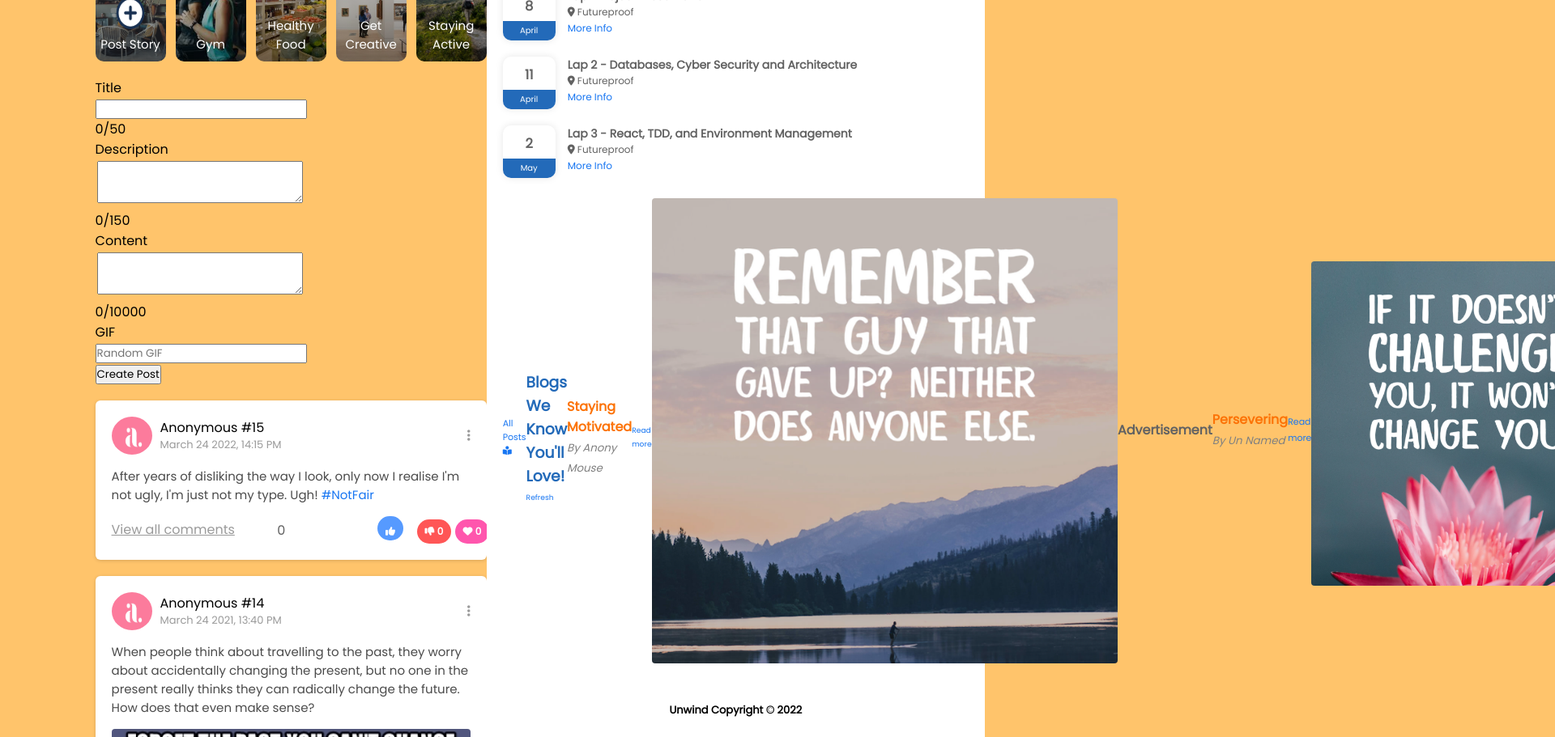
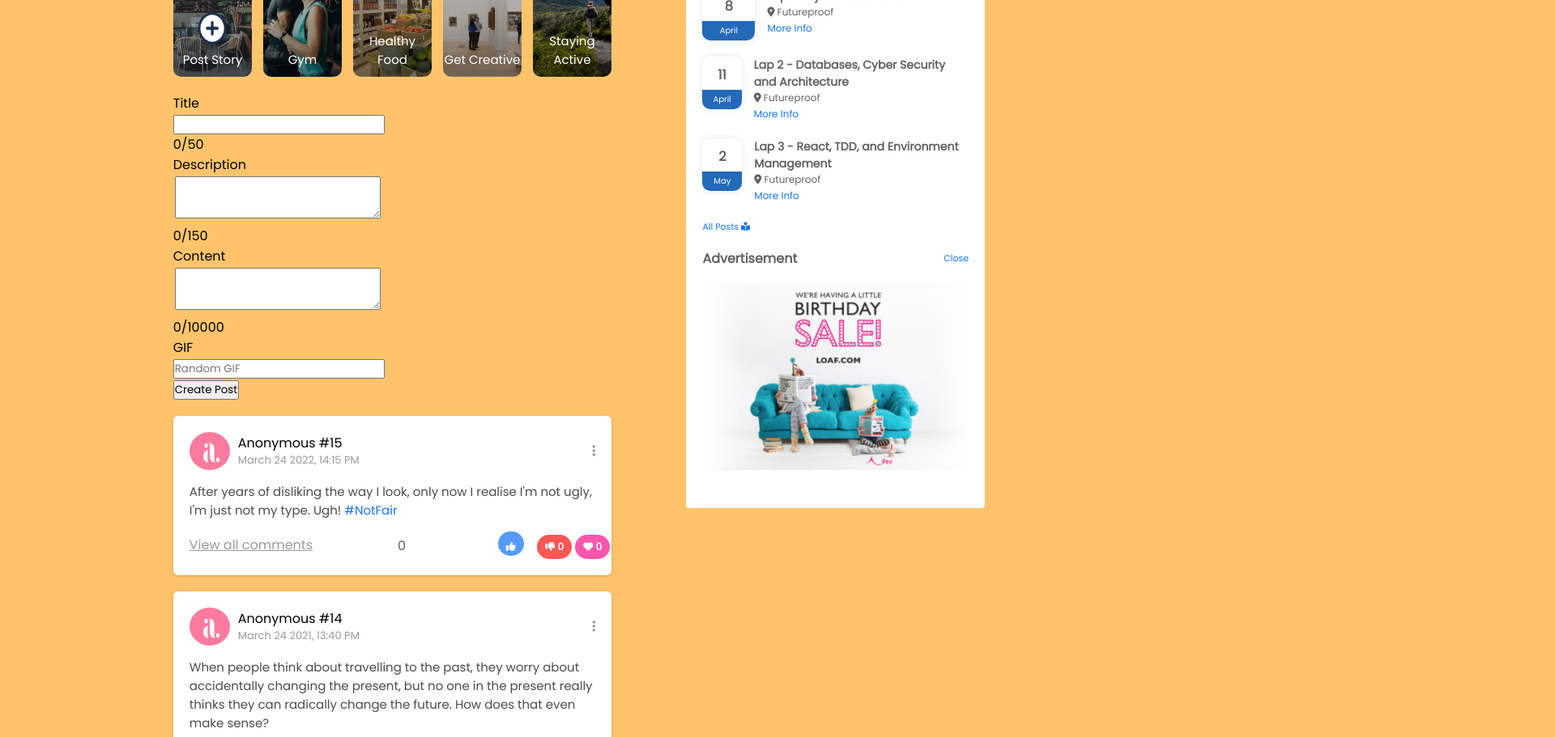
Before and after one commit to doreenkam/unwind-one, a plain HTML site: page client/index.html in a window 1280 px wide. Shown: the part 153-1064 px from the top of the page at 81% size, 1920 px wide, since content can reach past the window. Drawn offline with Linux system fonts and the light colour scheme; a web font is replaced by a local one.

Commit message:
update index.html

```diff
--- a/client/index.html
+++ b/client/index.html
@@ -351,42 +351,17 @@
                     </div>
                 </div>
             </div>
-
             <div class="sidebar-title">
                 <a href="./posts.html">All Posts <i class="fas fa-book-reader"></i></a>
-            <!-- BLOG POSTS -->
-            <div class="sidebar-title-blog">
-                <h3>Blogs We Know You'll Love!</h3>
-                <a href="#"><small>Refresh</small></a>
             </div>
-            <!-- first blog post -->
-            <div class="blogpost-title">
-                <h4>Staying Motivated</h4>
-                <small><em><span style=color:gray>By Anony Mouse</span></em></small>
-            </div>
-            <a href="#"><small>Read more</small></a>
-            <img src="images/smaller-quote10.png" class="blog-post-cover">
 
             <div class="sidebar-title">
                 <h4>Advertisement</h4>
-             <!-- second blog post -->
-             <div class="blogpost-title">
-                <h4>Persevering</h4>
-                <small><em><span style=color:gray> By Un Named</span></em></small>
-            </div>
-            <small><a href="#">Read more</a></small>
-            <img src="images/smaller-quote3.png" class="blog-post-cover">
-
-             <!-- ADVERT -->
-             <div class="sidebar-title">
-                <h4>Advertisement Here</h4>
                 <a href="#">Close</a>
             </div>
             <img src="images/advert.png" class="sidebar-ad">
         </div>
-
-
-`
+    </div>
     </div>
 
     <!----------------- Footer -------------->
```
